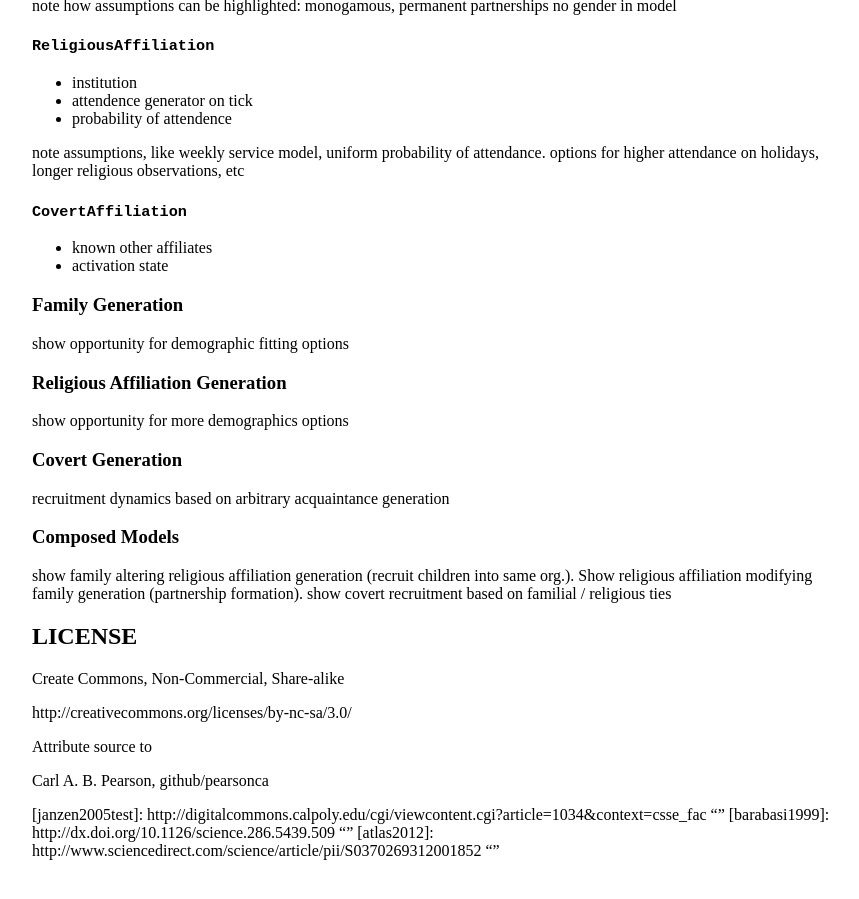
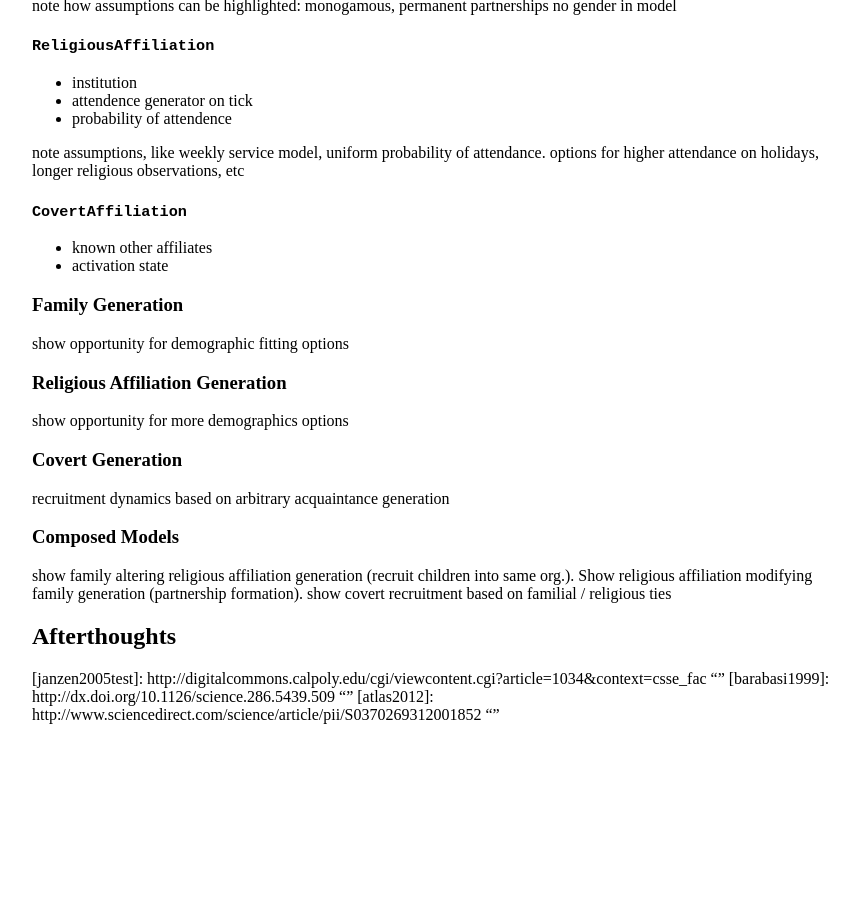
Before and after one commit to pearsonca/scala-commsim, a Jekyll site: the page built from index.md, in a window 1280 px wide and 900 px high, scrolled down 3602 px. Shown: the whole window, without its empty margins (208-1067 px from the left). Built offline with Jekyll 4.4.1, drawn with Linux system fonts in a browser that asks for light colours; after the commit the page ends 4366 px from its top, so only the background shows below that.

Commit message:
relocate license statement

```diff
--- a/index.md
+++ b/index.md
@@ -300,15 +300,7 @@ same org.).  Show religious affiliation modifying family generation
 (partnership formation).  show covert recruitment based on familial / religious
 ties
 
-##LICENSE
-
-Create Commons, Non-Commercial, Share-alike
-
-http://creativecommons.org/licenses/by-nc-sa/3.0/
-
-Attribute source to
-
-Carl A. B. Pearson, github/pearsonca
+##Afterthoughts
 
 [janzen2005test]: http://digitalcommons.calpoly.edu/cgi/viewcontent.cgi?article=1034&context=csse_fac ""
 [barabasi1999]: http://dx.doi.org/10.1126/science.286.5439.509 ""
```
Also changed, not shown: LICENSE.md (added).
